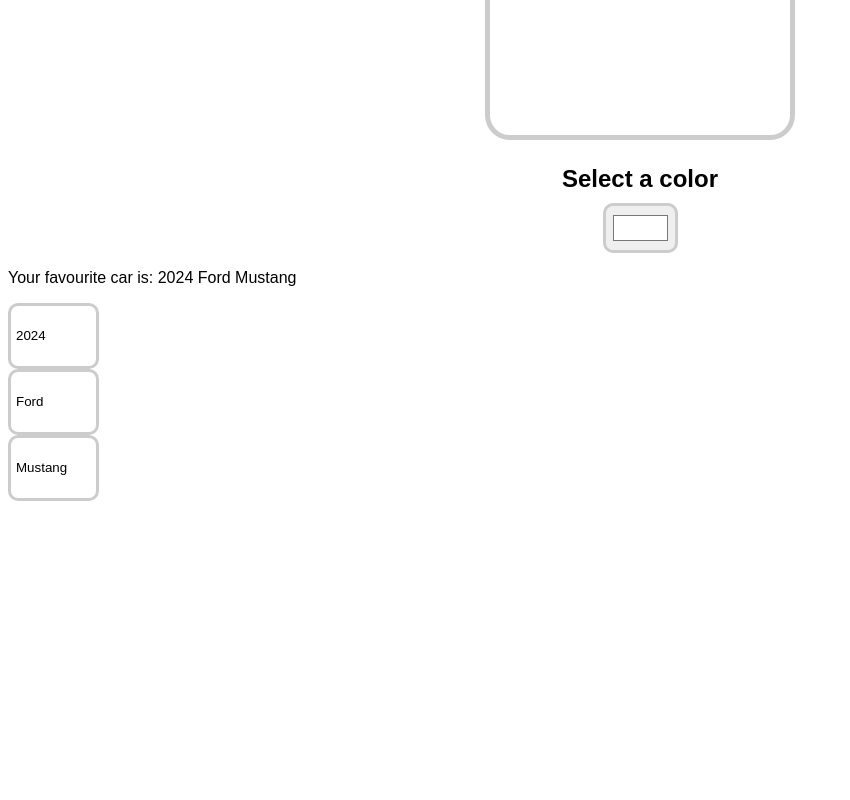
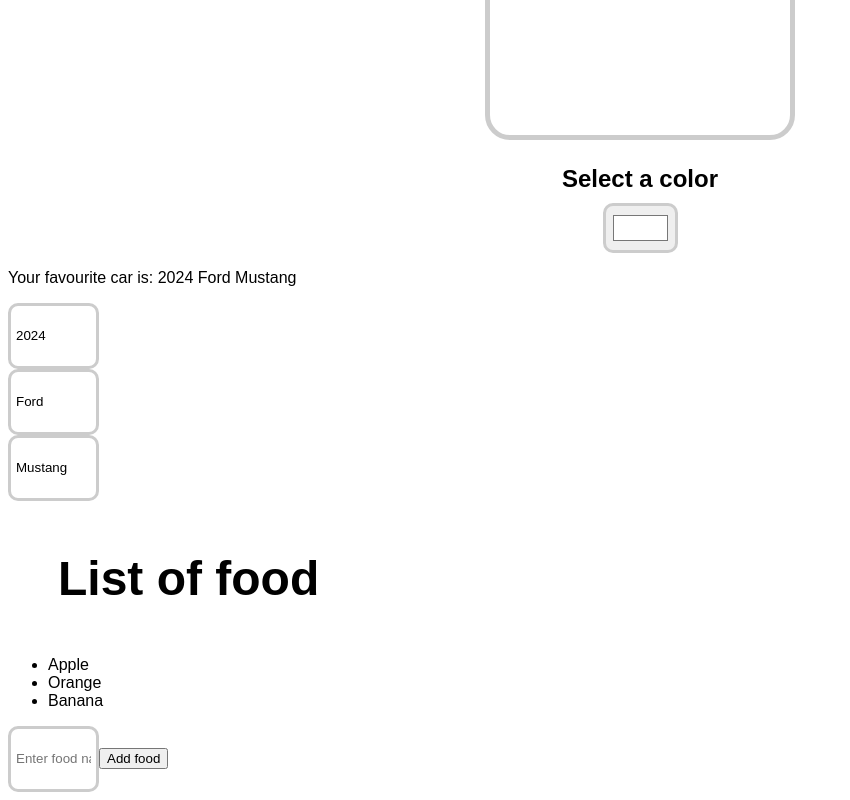
Before and after one commit to MetaDaniel/my-react-app, a React (Vite) app: page / in a window 1280 px wide. Shown: the part 2206-3006 px from the top of the page, without its empty margins (0-850 px from the left). Before the commit the page ends 2715 px from the top, so only its background shows below. Built offline with nearby package versions, Linux system fonts and the light colour scheme.

Commit message:
version 3

```diff
--- a/src/App.jsx
+++ b/src/App.jsx
@@ -10,7 +10,7 @@
 import ChangeComponent from "./ChangeComponent.jsx"
 import ColorPicker from "./ColorPicker.jsx"
 import ObjectState from "./ObjectState.jsx"
-
+import MyComponent2 from "./MyComponent2.jsx"
 
 
 function App() {
@@ -33,6 +33,7 @@
       <ChangeComponent />
       <ColorPicker />
       <ObjectState />
+      <MyComponent2  /*Updating state of arrays in react*/ />
 
 
       </>
--- /dev/null
+++ b/src/MyComponent2.jsx
@@ -0,0 +1,38 @@
+import React,{useState} from "react";
+import List from "./List";
+
+function myComponent2() {
+
+    const [foods, setFoods] = useState(["Apple", "Orange", "Banana"]);
+
+    function handleAddFood(){
+
+        const newFood = document.getElementById("foodInput").value;
+        document.getElementById("foodInput").value="";
+
+        setFoods(f => [...f, newFood]);
+
+    }
+
+    function handleRemoveFood(index){
+
+        setFoods(foods.filter((_, i) => i !== index));
+
+    }
+
+
+    return(<div>
+
+                <h1>List of food </h1>
+                <ul>
+                    {foods.map((food, index)=> <li key={index} onClick={() => handleRemoveFood(index)}>{food}</li>)}
+                </ul>
+
+                <input type="text" id="foodInput" placeholder="Enter food name"/>
+                <button onClick={handleAddFood}>Add food </button>
+
+           </div>
+    )
+}
+
+export default myComponent2;
```
